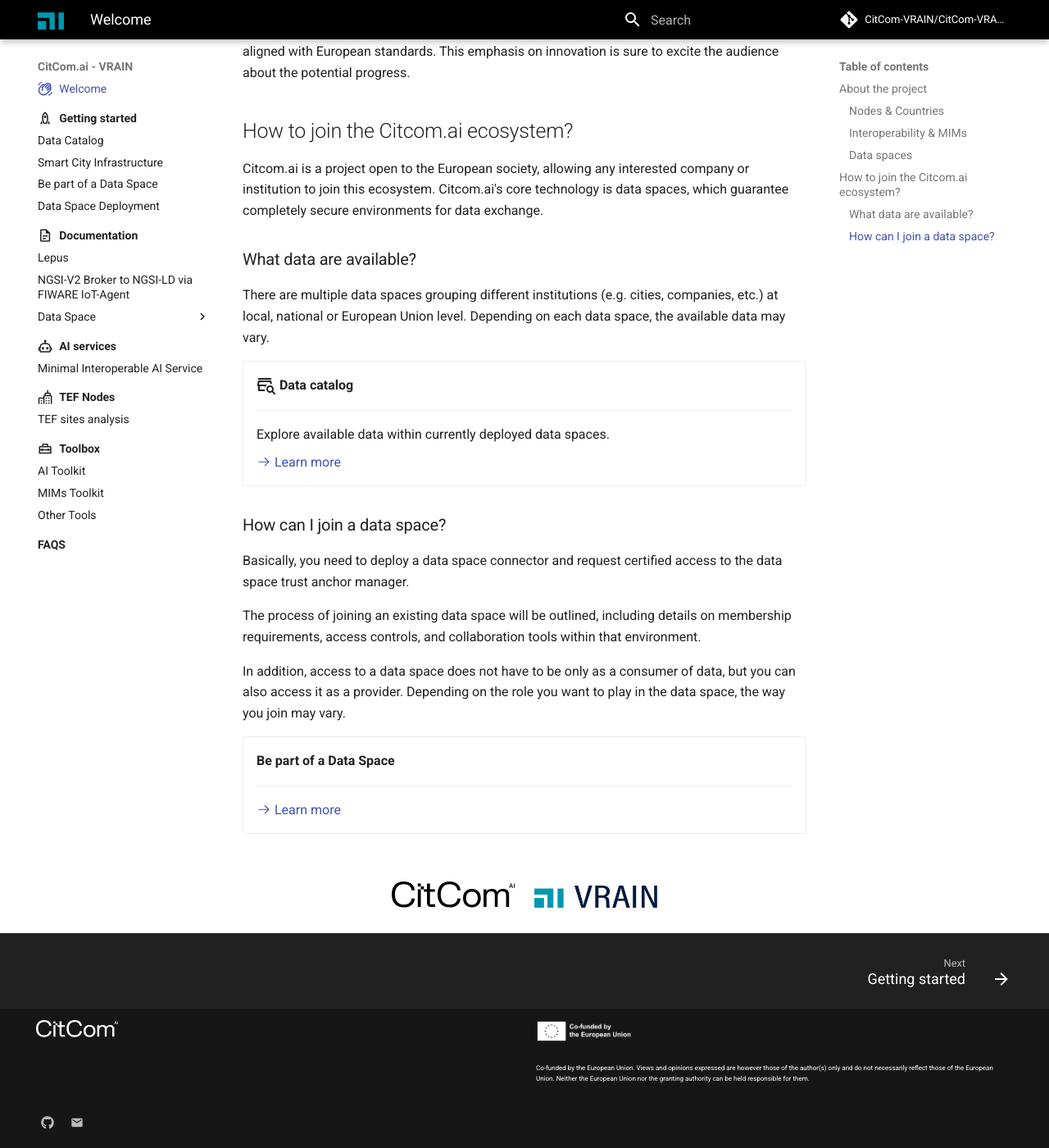
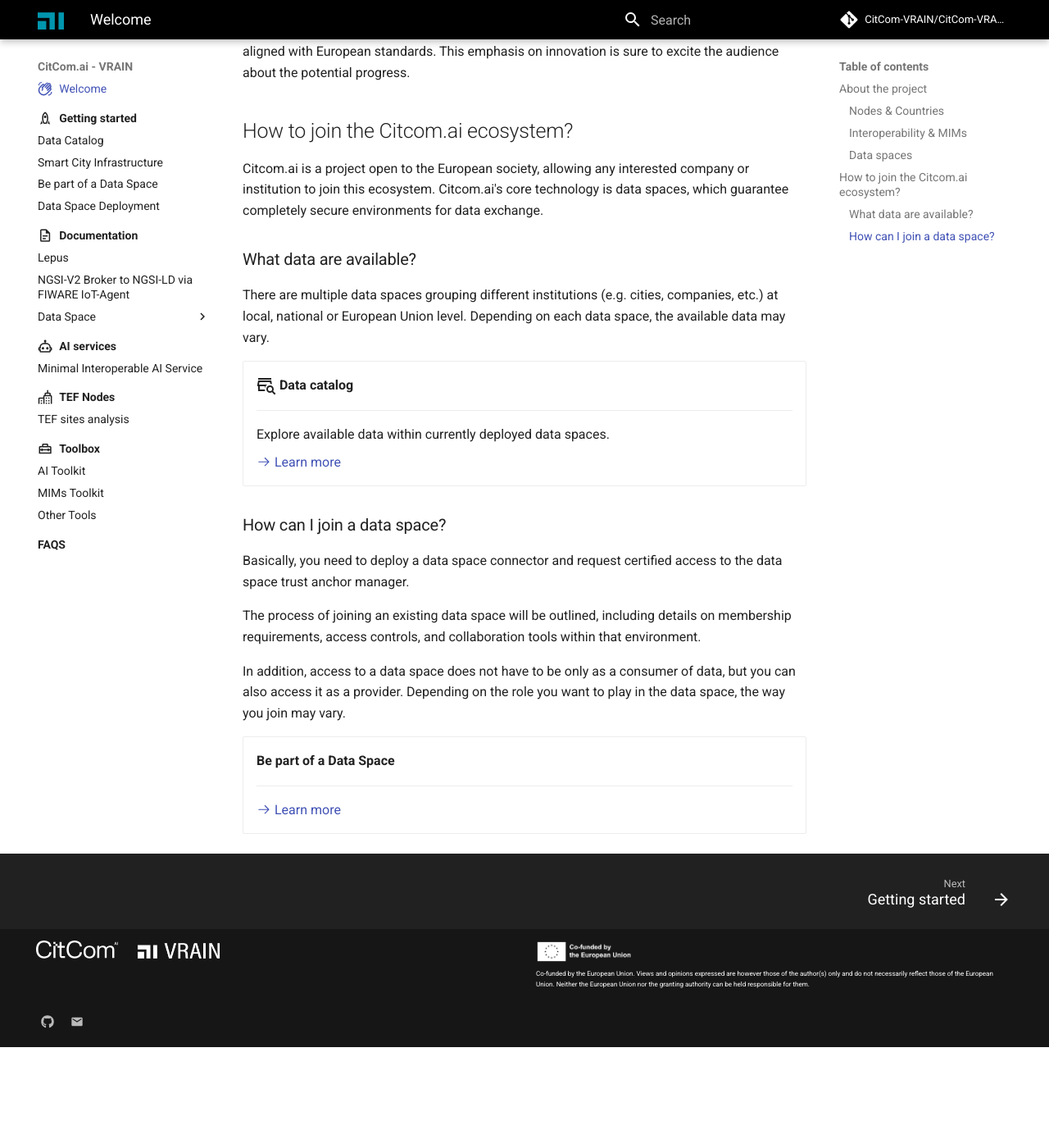
Before and after one commit to riseupalex/CitComAI-Hub.github.io, an MkDocs documentation site: the page built from docs/welcome.md, in a window 1280 px wide and 1400 px high, scrolled down 2306 px. Shown: the whole window at 82% size. Built offline with MkDocs 1.6.1 and Material for MkDocs 9.7.7, drawn with Linux system fonts in a browser that asks for light colours; comment, search, counter and statistics services are not loaded; after the commit the page ends 3583 px from its top, so only the background shows below that.

Commit message:
Move logos to footer

```diff
--- a/docs/overrides/partials/copyright.html
+++ b/docs/overrides/partials/copyright.html
@@ -1,22 +1,11 @@
-<!-- <footer>
-    <div class="footer-logo">
-        <img src="/assets/citcom.svg" alt="Logo">
-    </div>
-
-    <div class="footer-tagline">
-		<img src="/assets/eu-co-funded.png" alt="EU Logo">
-		<p>
-			Co-funded by the European Union. Views and opinions expressed are however those of the author(s) only and do not necessarily reflect those of the European Union. Neither the European Union nor the granting authority can be held responsible for them.
-		</p>
-	</div>
-</footer> -->
-
 <footer>
     <div class="footer-container">
         <div class="footer-column">
             <div class="footer-logo">
-                <img src="/assets/citcom.svg" alt="Logo">
+                <img class="citcom-logo" src="/assets/citcom.svg" alt="CitCom.ai logo">
+                <img class="vrain-logo" src="/assets/vrain_white.png" alt="VRAIN logo">
             </div>
+
         </div>
         <div class="footer-column">
             <div class="footer-tagline">
--- a/docs/stylesheets/extra.css
+++ b/docs/stylesheets/extra.css
@@ -60,16 +60,22 @@
     padding: 10px;
 }
 
-footer .footer-logo img {
+footer .footer-logo .citcom-logo {
     width: 5rem;
     filter: invert(100%);
 }
 
+footer .footer-logo .vrain-logo {
+    width: 5rem;
+    margin-left: 1rem;
+}
+
 footer .footer-tagline img {
-    margin-bottom: 0.5rem;
     width: 6rem;
 }
 
 footer .footer-tagline p {
     font-size: 0.4rem;
+    margin: 0;
+    padding: 0;
 }
--- a/docs/welcome.md
+++ b/docs/welcome.md
@@ -73,9 +73,3 @@
 
 
 </div>
-
-<br>
-<center>
-  <img style="margin-right: 1rem;" src="/assets/citcom.svg" width="150">
-  <img src="/assets/vrain.jpg" width="150">
-</center>
```
Also changed, not shown: docs/assets/vrain.jpg (deleted), docs/assets/vrain.png (added), docs/assets/vrain_white.png (added).
